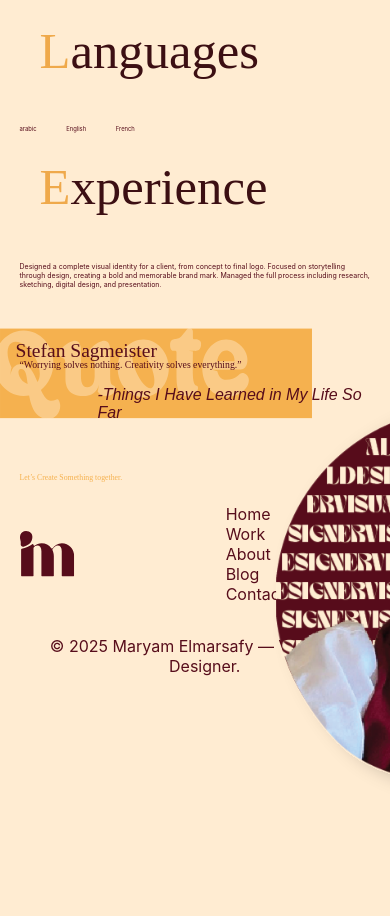
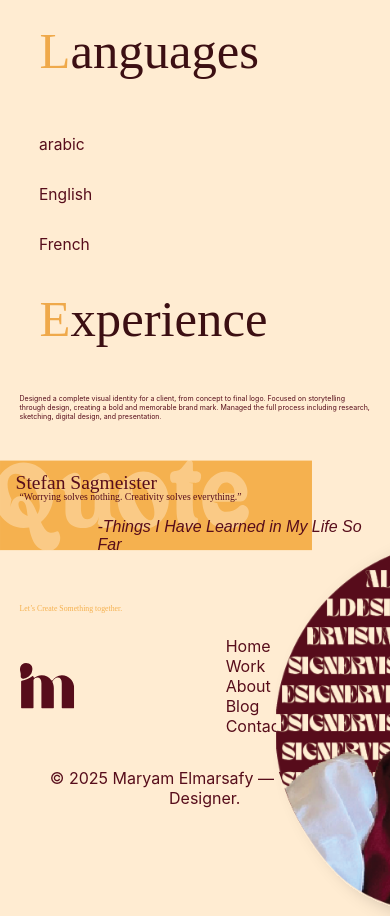
Before and after one commit to mariam-ship-it118/Portfolio, a React (Create React App) app: page / in a window 390 px wide. Shown: the part 2629-3545 px from the top of the page. Before the commit the page ends 3440 px from the top, so only its background shows below. Built offline with nearby package versions, Linux system fonts and the light colour scheme; a web font is replaced by a local one.

Commit message:
Languages section responsive completed

```diff
--- /dev/null
+++ b/src/Components/LanguageSectionRes.css
@@ -0,0 +1,5 @@
+.lang{
+    font-size: 4vw;
+    flex-direction: column;
+    margin-left: 10%;
+}
--- a/src/Components/LanguagesSection.jsx
+++ b/src/Components/LanguagesSection.jsx
@@ -1,6 +1,7 @@
 import React, { Component } from 'react';
 import StyledText from './TitlesSections';
 import './LanguagesSection.css';
+import './LanguageSectionRes.css';
 
 const LanguagesSection = () => {
     return (
```
